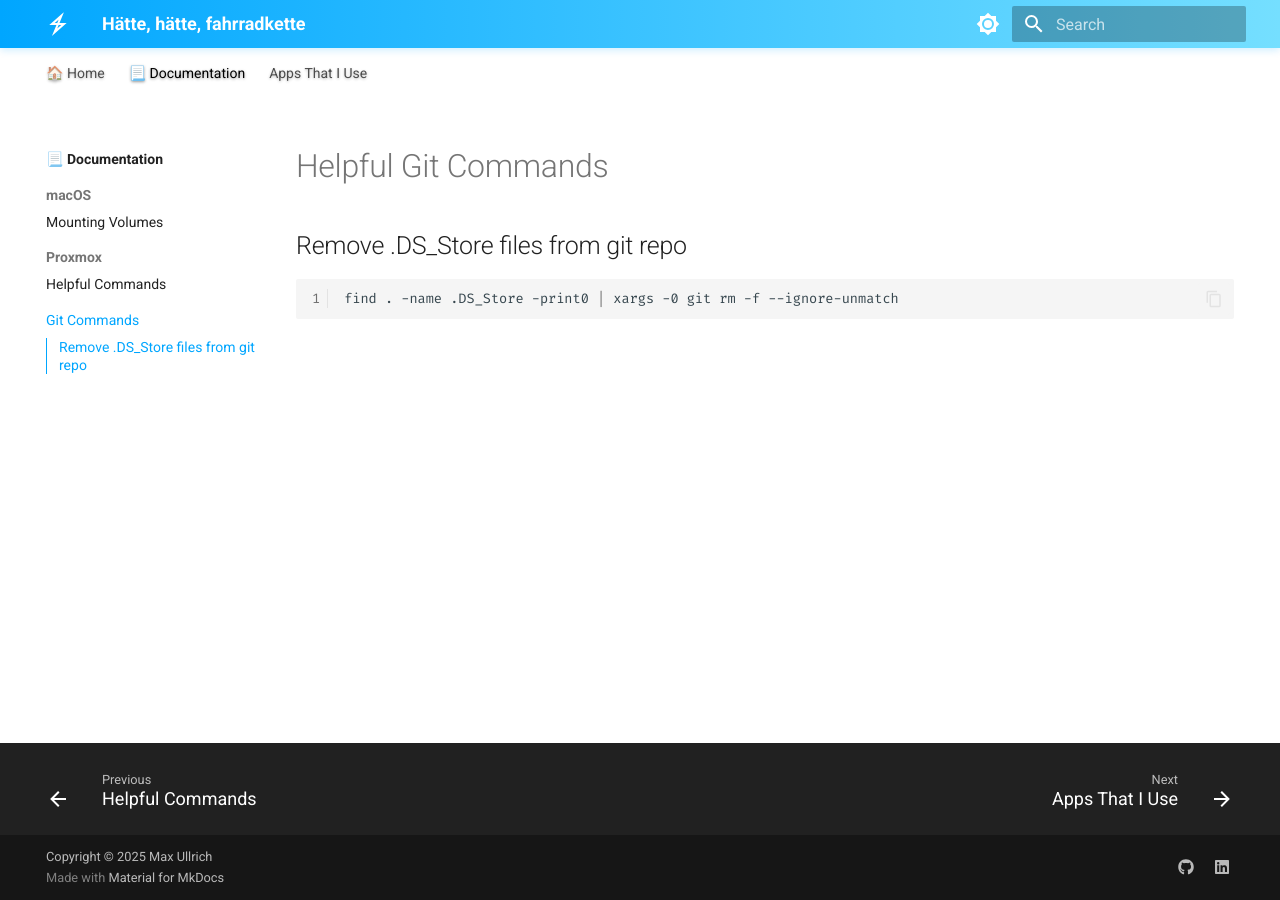
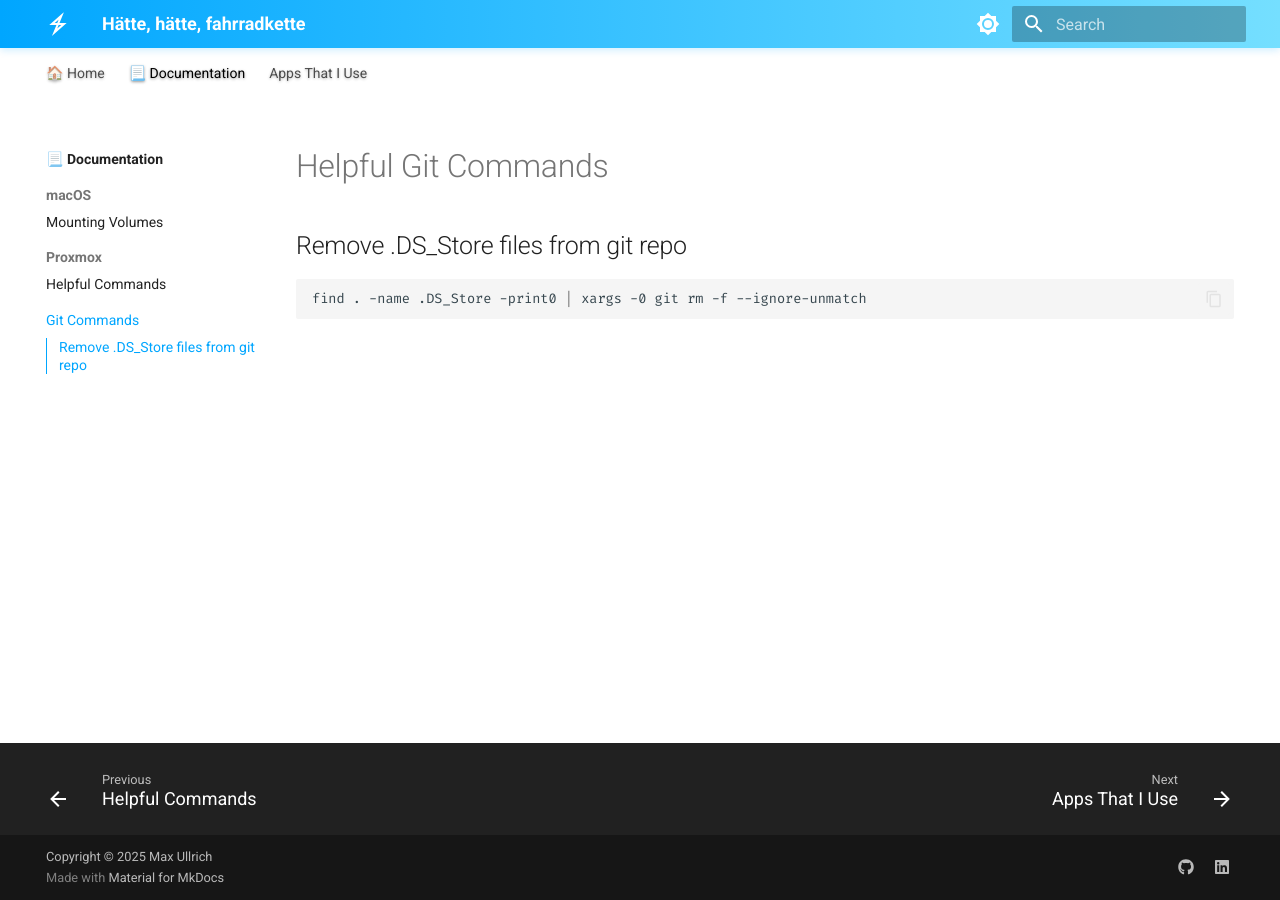
Before and after one commit to MaxU1301/hatte-hatte-Fahrradkette, an MkDocs documentation site: the page built from docs/documentation/Git Hub/Git Commands.md, in a window 1280 px wide. Built offline with MkDocs 1.6.1 and Material for MkDocs 9.7.7, drawn with Linux system fonts in a browser that asks for light colours.

Commit message:
removed line nums

````diff
--- a/docs/documentation/Git Hub/Git Commands.md
+++ b/docs/documentation/Git Hub/Git Commands.md
@@ -9,6 +9,6 @@ hide:
 
 ## Remove .DS_Store files from git repo
 
-```bash linenums="1"
+```bash
 find . -name .DS_Store -print0 | xargs -0 git rm -f --ignore-unmatch
 ```
````
